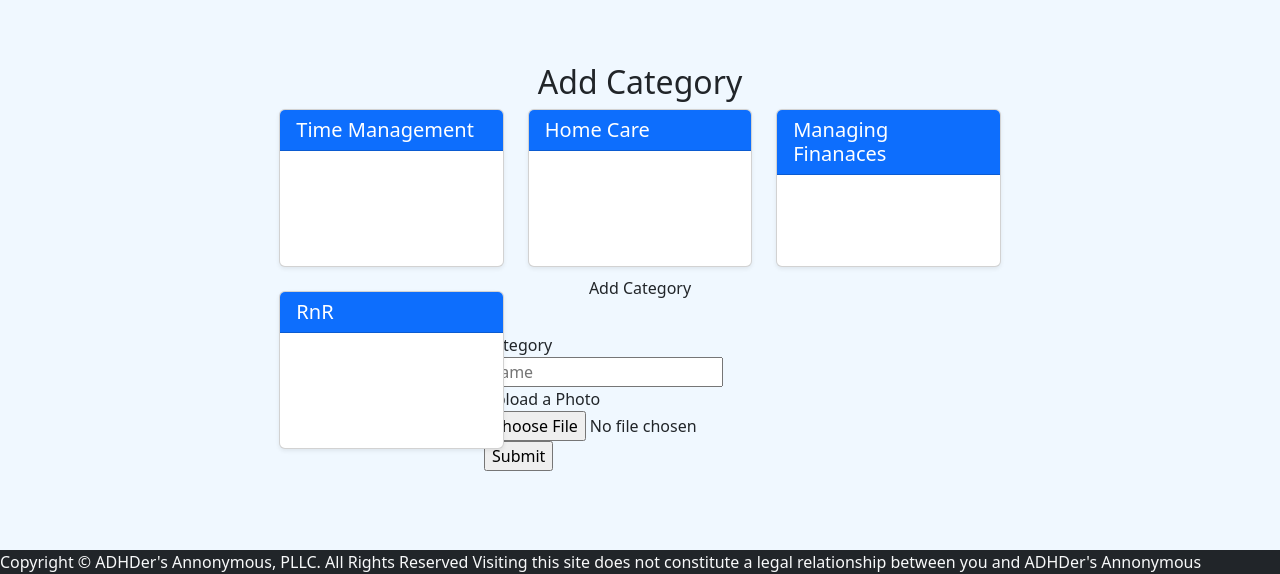
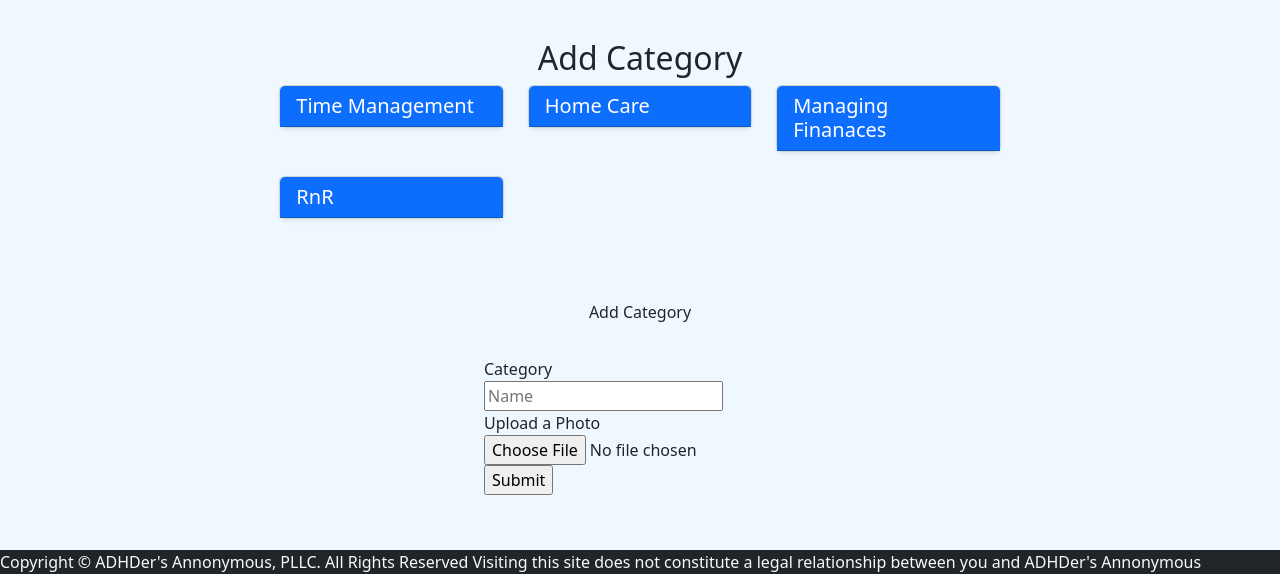
Before and after one commit to SpencerGNelson/cs3660_project, a Flask app: page /add_category in a window 1280 px wide. Shown: the part 226-800 px from the top of the page. Run offline with Flask 3, Linux system fonts and the light colour scheme; data comes from the database, SQL or seed files in the repository.

Commit message:
Fixing minor layout issues

```diff
--- a/app.py
+++ b/app.py
@@ -12,6 +12,10 @@ def root():
 def home():
     return render_template("index.html")
 
+@app.route("/contact")
+def contact():
+    return render_template("contact.html")
+
 @app.route("/contact", methods=["POST"])
 def contact_submit():
     name = request.form.get("name")
@@ -20,6 +24,8 @@ def contact_submit():
 
     if not name or not phone or not email:
         return "err_missing", 400
+
+    return "ok", 200
 
 @app.route("/services")
 def services():
@@ -35,8 +41,12 @@ def professionals():
 def login():
     return render_template("login.html")
 
+@app.route("/register")
+def register():
+    return render_template("register.html")
+
 @app.route("/register", methods=["POST"])
-def register():
+def register_submit():
     name = request.form.get("name")
     username = request.form.get("username")
     password = request.form.get("password")
@@ -170,8 +180,6 @@ def add_service_submit():
         print(f"Database error: {e}")
         return "err_db", 500
 
-    return render_template("add_service_submit.html")
-
 @app.route("/common/nav.html")
 def nav():
     return render_template("common/nav.html")
--- a/templates/add_category.html
+++ b/templates/add_category.html
@@ -2,12 +2,12 @@
 {% block main %}
     <h2>Add Category</h2>
     {% if not categories %}
-        <p class="text-muted">No services found in the database.</p>
+        <p class="text-muted">No categories found in the database.</p>
     {% else %}
-        <div class="row g-4" id="categoriesList">
+        <div class="row g-4 mb-5" id="categoriesList">
             {% for cat in categories %}
             <div class="col-md-6 col-lg-4">
-                <div class="card h-100 shadow-sm">
+                <div class="card shadow-sm">
                     <div class="card-header bg-primary text-white">
                         <h3 class="h5 mb-0">{{ cat.name }}</h3>
                     </div>
```
